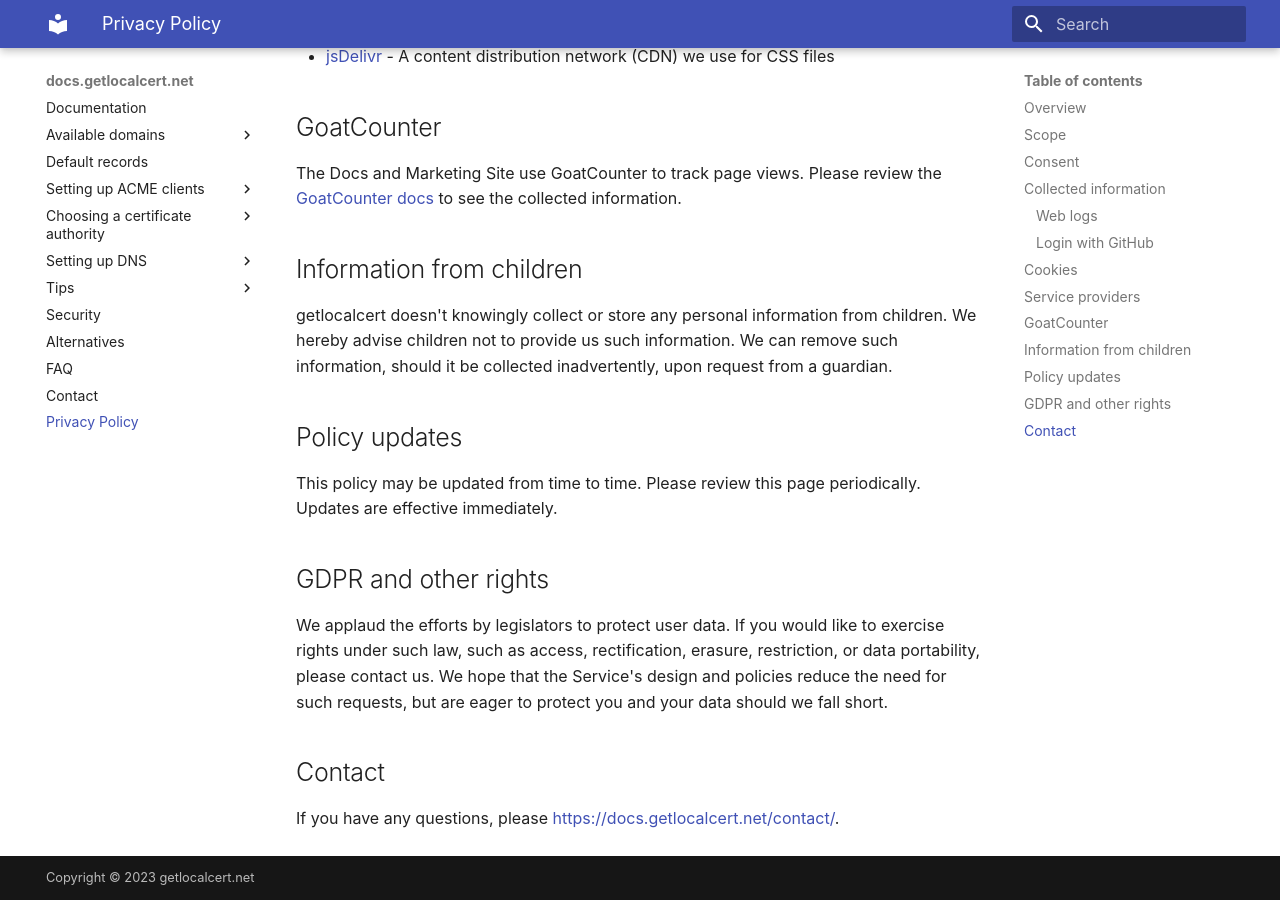
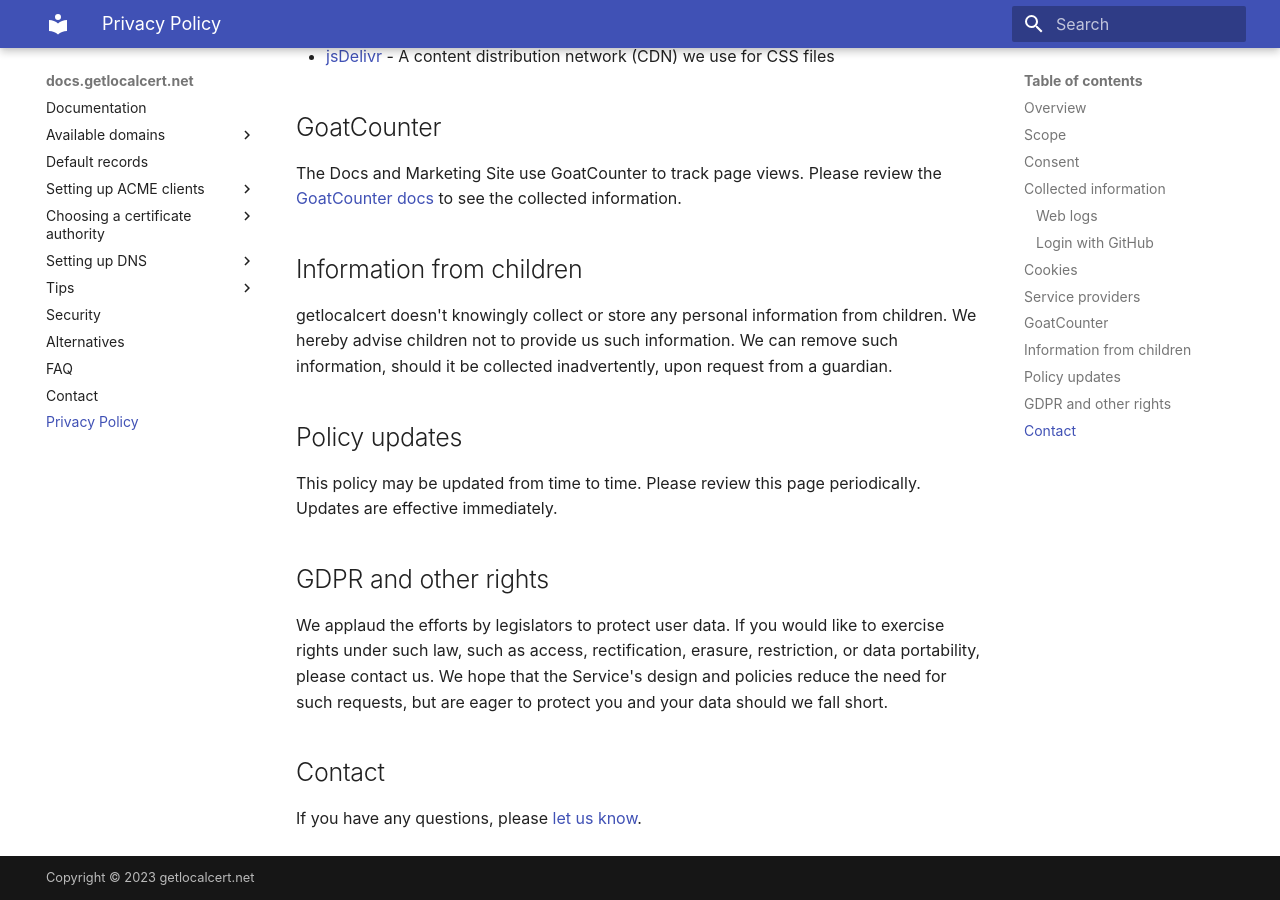
Before and after one commit to getlocalcert/docs, an MkDocs documentation site: the page built from website/docs/privacy.md, in a window 1280 px wide and 900 px high, scrolled down 1999 px. Built offline with MkDocs 1.6.1 and Material for MkDocs 9.7.7, drawn with Linux system fonts in a browser that asks for light colours.

Commit message:
Fix link

```diff
--- a/website/docs/privacy.md
+++ b/website/docs/privacy.md
@@ -105,4 +105,4 @@ We hope that the Service's design and policies reduce the need for such requests
 
 ## Contact
 
-If you have any questions, please [https://docs.getlocalcert.net/contact/](let us know).
+If you have any questions, please [let us know](https://docs.getlocalcert.net/contact/).
```
